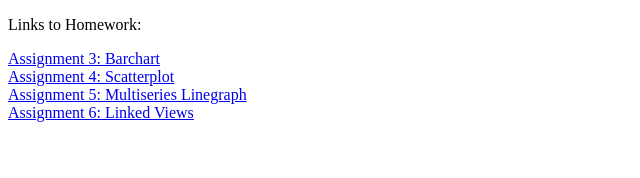
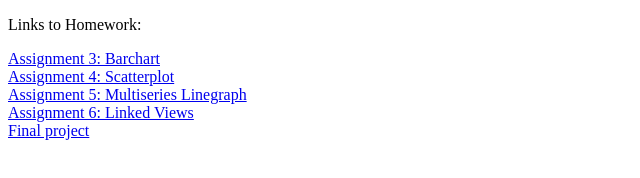
Before and after one commit to PhPeKe/PhPeKe.github.io, a plain HTML site: page index.html in a window 1280 px wide. Shown: the full height of the page, 0-640 px from the left. Drawn offline with Linux system fonts and the light colour scheme.

Commit message:
Update index.html

```diff
--- a/index.html
+++ b/index.html
@@ -12,5 +12,7 @@
      <a href = "/DataProcessing/homework/week_5/d3line.html">Assignment 5: Multiseries Linegraph</a>
 	 <br>
      <a href = "/DataProcessing/homework/week_6/linked.html">Assignment 6: Linked Views</a>
+	 <br>
+     <a href = "/worldatlas/final.html">Final project</a>
    </body>
 </html>
```
